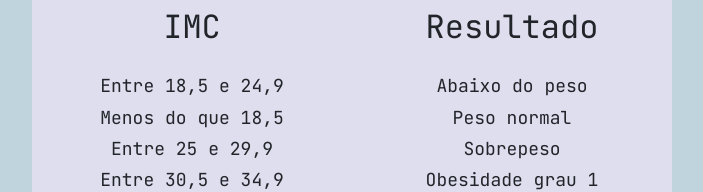
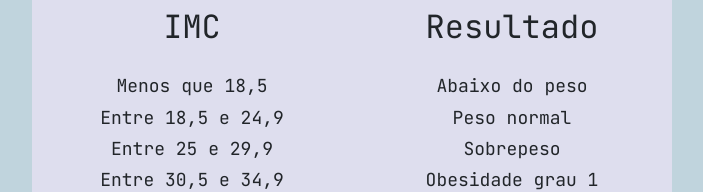
Before and after one commit to sTrkalec/imc, a plain HTML site: page index.html in a window 1280 px wide. Shown: the part 128-320 px from the top of the page, without its empty margins (288-991 px from the left). Drawn offline with nearby package versions, Linux system fonts and the light colour scheme.

Commit message:
Update index.html

```diff
--- a/index.html
+++ b/index.html
@@ -26,8 +26,8 @@
        <div class="row">
         <div class="col-lg-6 mb-4 text-center">
             <h2 class="mb-4">IMC</h2>
+            <p>Menos que 18,5</p>
             <p>Entre 18,5 e 24,9</p>
-            <p>Menos do que 18,5</p>
             <p>Entre 25 e 29,9</p>
             <p>Entre 30,5 e 34,9</p>
             <p>Entre 35 e 39,9</p>
```
